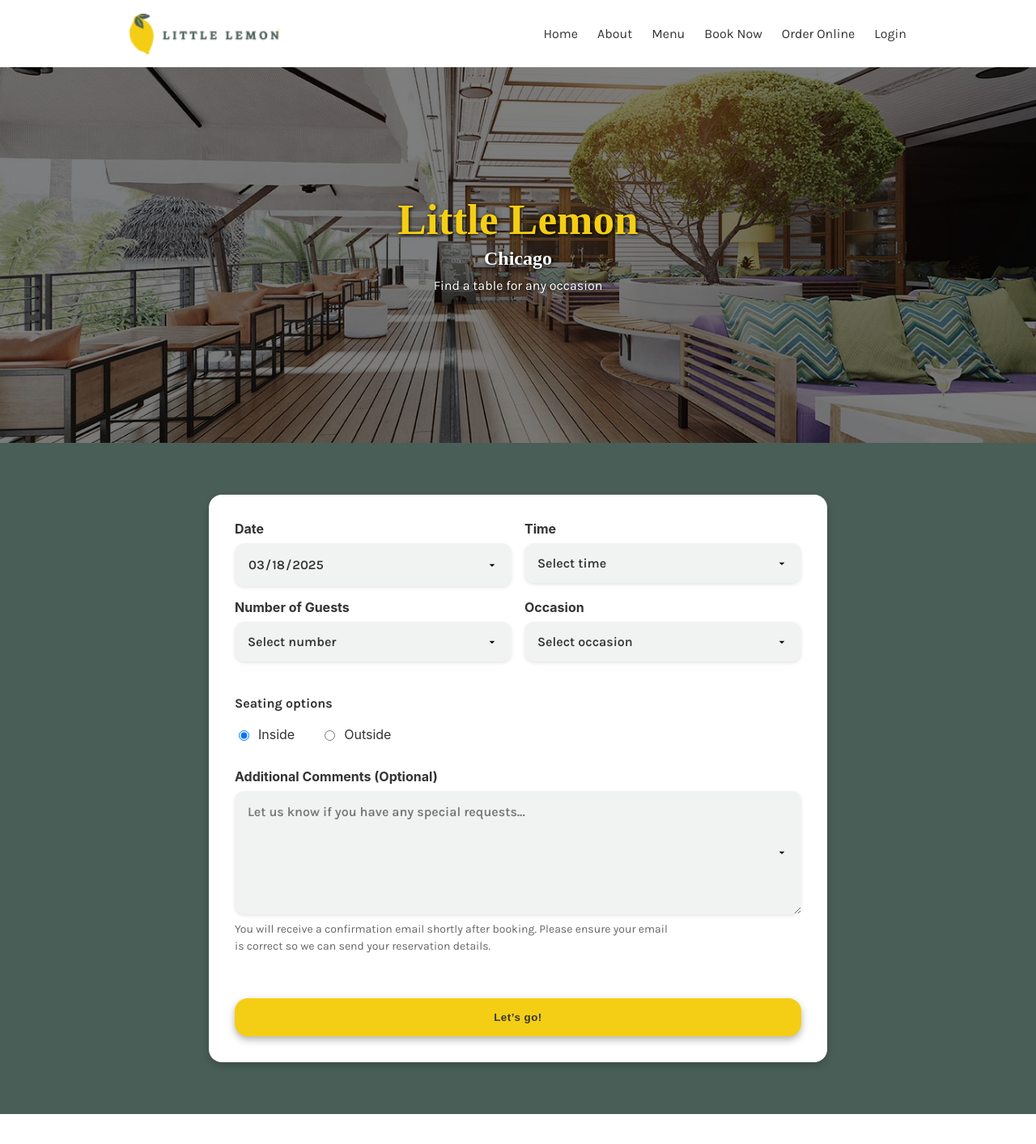
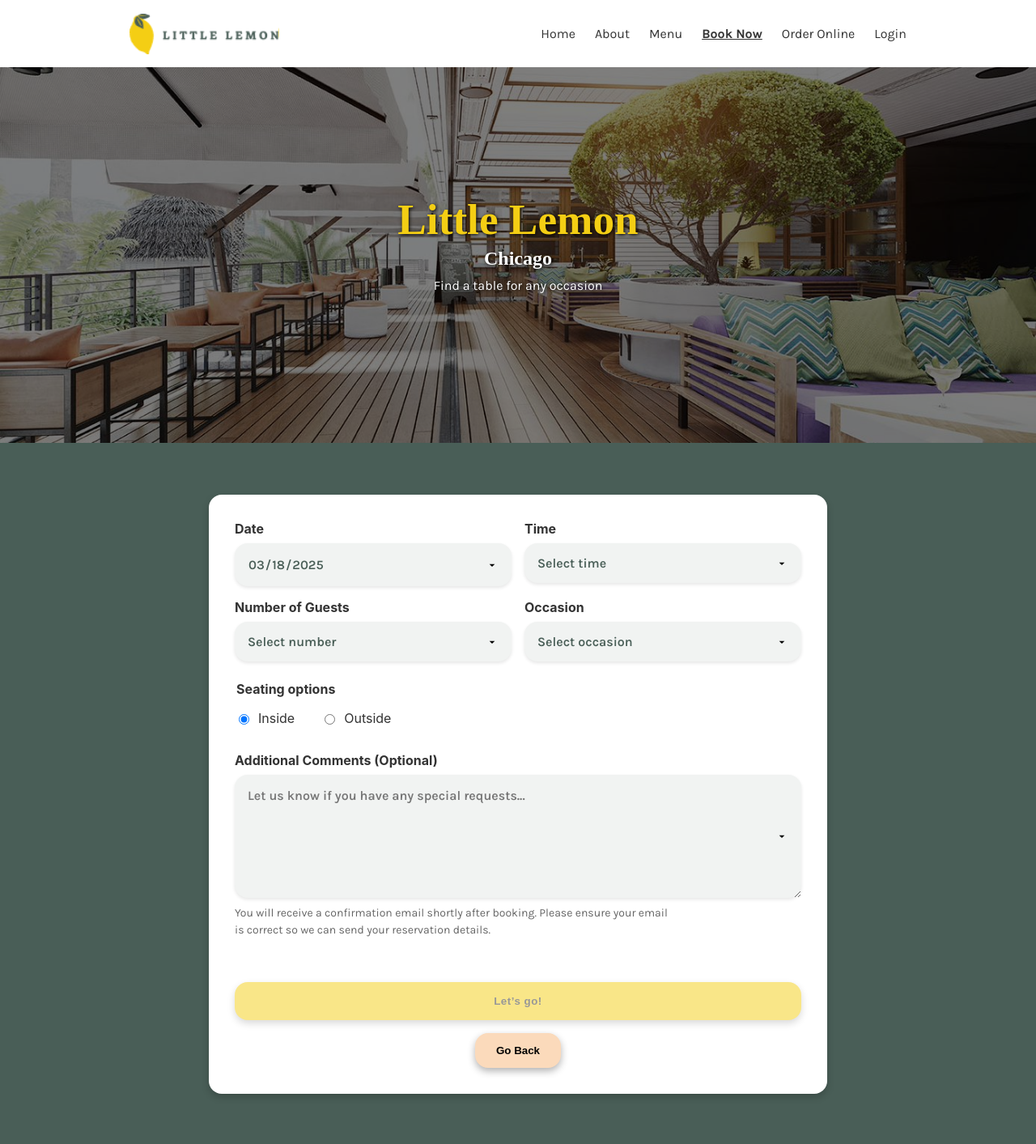
Before and after one commit to MAla-Ketola/Little-Lemon, a React (Create React App) app: page /booking in a window 1280 px wide. Shown: the top 1413 px of the page at 81% size. Built offline with nearby package versions, Linux system fonts and the light colour scheme; a web font is replaced by a local one.

Commit message:
errors messaging is clearer on booking form, added a go back button on booking form, confirm cancellation button if user cancels booking

```diff
--- a/src/components/Header.js
+++ b/src/components/Header.js
@@ -5,7 +5,7 @@ function Header() {
     return (
         <header>
             <div className="container">
-                <img src="images/Logo .png" alt="Little Lemon Logo" className="logo"/>
+                <img src="/images/Logo.png" alt="Little Lemon Logo" className="logo"/>
                 <Nav/>
             </div>
         </header>
--- a/src/components/Hero.js
+++ b/src/components/Hero.js
@@ -29,7 +29,7 @@ function Hero() {
                      <motion.h2 variants={fadeIn}>Chicago</motion.h2>
                      <motion.p variants={fadeIn}>Find a table for any occasion</motion.p>
                         <Link to="/booking">
-                            <button className="cta-button">Book Now</button>
+                            <button className="cta-button" aria-label="On Click">Book Now</button>
                         </Link>
                     </motion.div>
                 <img src="images/restauranfood1.jpg" alt="Hero img" className="hero-image"/>
--- a/src/components/Nav.js
+++ b/src/components/Nav.js
@@ -1,5 +1,6 @@
 import React, { useState } from "react";
 import { Link } from 'react-router-dom';
+import { NavLink } from "react-router-dom";
 import { HiMenu, HiX } from 'react-icons/hi';
 
 function Nav() {
@@ -12,32 +13,96 @@ function Nav() {
     return (
       <>
         <nav>
-                <button className="hamburger" onClick={() => setMenuOpen(true)}>
-                    <HiMenu />
+          <button
+          className="hamburger"
+          aria-label="Open navigation menu"
+          onClick={() => setMenuOpen(true)}>
+            <HiMenu aria-hidden="true"/>
           </button>
 
-                <ul className={`nav-list ${menuOpen ? 'show' : ''}`}>
+          <ul className={`nav-list ${menuOpen ? "show" : ""}`}>
             {/* Close Icon */}
-                    <button className="nav-close" onClick={() => setMenuOpen(false)}>
-                        <HiX />
+            <button
+            className="nav-close"
+            aria-label="Close navigation menu"
+            onClick={() => setMenuOpen(false)}>
+              <HiX aria-hidden="true"/>
             </button>
 
-                    <li><Link to="/" onClick={handleLinkClick}>Home</Link></li>
-                    <li><Link to="/about" onClick={handleLinkClick}>About</Link></li>
-                    <li><Link to="/menu" onClick={handleLinkClick}>Menu</Link></li>
-                    <li><Link to="/booking" onClick={handleLinkClick}>Book Now</Link></li>
-                    <li><Link to="/order" onClick={handleLinkClick}>Order Online</Link></li>
-                    <li><Link to="/login" onClick={handleLinkClick}>Login</Link></li>
+            <li>
+              <NavLink
+                to="/"
+                onClick={handleLinkClick}
+                className={({ isActive }) =>
+                  isActive ? "active-nav-link" : undefined
+                }
+              >
+                Home
+              </NavLink>
+            </li>
+            <li>
+              <NavLink
+                to="/about"
+                className={({ isActive }) =>
+                  isActive ? "active-nav-link" : undefined
+                }
+                onClick={handleLinkClick}
+              >
+                About
+              </NavLink>
+            </li>
+            <li>
+              <NavLink
+                to="/menu"
+                className={({ isActive }) =>
+                  isActive ? "active-nav-link" : undefined
+                }
+                onClick={handleLinkClick}
+              >
+                Menu
+              </NavLink>
+            </li>
+            <li>
+              <NavLink
+                to="/booking"
+                className={({ isActive }) =>
+                  isActive ? "active-nav-link" : undefined
+                }
+                onClick={handleLinkClick}
+              >
+                Book Now
+              </NavLink>
+            </li>
+            <li>
+              <NavLink
+                to="/order"
+                className={({ isActive }) =>
+                  isActive ? "active-nav-link" : undefined
+                }
+                onClick={handleLinkClick}
+              >
+                Order Online
+              </NavLink>
+            </li>
+            <li>
+              <NavLink
+                to="/login"
+                className={({ isActive }) =>
+                  isActive ? "active-nav-link" : undefined
+                }
+                onClick={handleLinkClick}
+              >
+                Login
+              </NavLink>
+            </li>
           </ul>
           <div
-                    className={`overlay ${menuOpen ? 'show' : ''}`}
-                    onClick={() => setMenuOpen(false)}/>
+            className={`overlay ${menuOpen ? "show" : ""}`}
+            onClick={() => setMenuOpen(false)}
+          />
         </nav>
       </>
-
-
-
-    )
+    );
 }
 
 export default Nav;
--- a/src/components/Specials.js
+++ b/src/components/Specials.js
@@ -6,7 +6,7 @@ function Specials() {
         <div className="container">
         <div className="specials-header">
           <h2>This week's specials!</h2>
-          <button className="cta-button">Online Menu</button>
+          <button className="cta-button" aria-label="On Click">Online Menu</button>
         </div>
         <div className="specials-cards">
           {/* Special 1 */}
--- a/src/homepage.css
+++ b/src/homepage.css
@@ -52,6 +52,11 @@ header .container {
   display: flex;
   gap: 1.5rem;
   list-style: none;
+}
+
+.nav-list .active-nav-link {
+  text-decoration: underline;
+  font-weight: bold;
 }
 
 .nav-list a {
--- a/src/pages/bookingForm.js
+++ b/src/pages/bookingForm.js
@@ -1,25 +1,69 @@
-import React, { useState, useEffect } from 'react';
-import './bookingpage.css';
+import React, { useState, useEffect, useRef } from "react";
+import { useNavigate } from "react-router-dom";
+import "./bookingpage.css";
 
-function BookingForm({ availableTimes, dispatch, submitForm, bookings, initialBooking = {} }) {
+function BookingForm({
+  availableTimes,
+  dispatch,
+  submitForm,
+  bookings,
+  initialBooking = {},
+}) {
   // Compute today's date string in YYYY-MM_DD format
-  const todayString = new Date().toISOString().split('T')[0];
+  const todayString = new Date().toISOString().split("T")[0];
   const otherBookings = bookings.filter((b) => b.id !== initialBooking.id);
 
   // 1) Local state for all form fields except availableTimes
   const [date, setDate] = useState(initialBooking.date || todayString);
-  const [time, setTime] = useState(initialBooking.time || '');
-  const [guests, setGuests] = useState(initialBooking.guests || '');
-  const [occasion, setOccasion] = useState(initialBooking.occasion || '');
-  const [seating, setSeating] = useState(initialBooking.seating || 'inside');
-  const [comments, setComments] = useState(initialBooking.comments || '');
+  const [time, setTime] = useState(initialBooking.time || "");
+  const [guests, setGuests] = useState(initialBooking.guests || "");
+  const [occasion, setOccasion] = useState(initialBooking.occasion || "");
+  const [seating, setSeating] = useState(initialBooking.seating || "inside");
+  const [comments, setComments] = useState(initialBooking.comments || "");
 
-    // Dispatch initial load of times for today's date
+  const formRef = useRef(null);
+  const dateRef = useRef();
+  const timeRef = useRef();
+  const guestsRef = useRef();
+  const occasionRef = useRef();
+  const [isValid, setIsValid] = useState(false);
+
+  const navigate = useNavigate();
+
+  const [touched, setTouched] = useState({
+    date: false,
+    time: false,
+    guests: false,
+    occasion: false,
+  });
+
+  const errors = {};
+  if (!date)     errors.date     = "Please select a reservation date.";
+  if (!time)     errors.time     = "Please choose a time slot.";
+  if (!guests)   errors.guests   = "Please select the number of guests.";
+  if (!occasion) errors.occasion = "Please pick an occasion.";
+
+
+  // Dispatch initial load of times for today's date
   useEffect(() => {
-    dispatch({ type: 'UPDATE_TIMES', date: new Date(date), existingBookings: otherBookings });
+    dispatch({
+      type: "UPDATE_TIMES",
+      date: new Date(date),
+      existingBookings: otherBookings,
+    });
   }, []);
 
-    // on date-change:
+  useEffect(() => {
+    if(formRef.current) {
+      setIsValid(formRef.current.checkValidity());
+    }
+  }, [date, time, guests, occasion, seating]);
+
+  const handleBlur = (field) => () => {
+    setTouched(prev => ({ ...prev, [field]: true }));
+  };
+
+  // on date-change:
   const handleDateChange = (e) => {
     const newDateString = e.target.value;
     setDate(newDateString);
@@ -31,8 +75,22 @@ function BookingForm({ availableTimes, dispatch, submitForm, bookings, initialBo
     });
   };
 
-const handleSubmit = (e) => {
+  const handleSubmit = (e) => {
     e.preventDefault();
+    setTouched({ date: true, time: true, guests: true, occasion: true });
+
+    if (!isValid) {
+      if (errors.date) {
+        dateRef.current.focus();
+      } else if (errors.time) {
+        timeRef.current.focus();
+      } else if (errors.guests) {
+        guestsRef.current.focus();
+      } else if (errors.occasion) {
+        occasionRef.current.focus();
+      }
+      return;
+    }
 
     // include `id` so submitForm knows if it should update vs. add
     const formData = {
@@ -47,24 +105,49 @@ const handleSubmit = (e) => {
 
     const ok = submitForm(formData);
     if (!ok) {
-      alert('Sorry, we couldn’t complete your booking. Please try again.');
+      alert("Sorry, we couldn’t complete your booking. Please try again.");
     }
   };
 
+  const handleReset = () => {
+    setDate(initialBooking.date || todayString);
+    setTime(initialBooking.time || "");
+    setGuests(initialBooking.guests || "");
+    setOccasion(initialBooking.occasion || "");
+    setSeating(initialBooking.seating || "inside");
+    setComments(initialBooking.comments || "");
+
+    dispatch({
+      type: "UPDATE_TIMES",
+      date: new Date(initialBooking.date || todayString),
+      existingBookings: otherBookings,
+    });
+    setTouched({ date: false, time: false, guests: false, occasion: false });
+  };
+
   return (
-    <form className="booking-form" onSubmit={handleSubmit}>
+    <form ref={formRef} className="booking-form" onSubmit={handleSubmit}>
       <div className="booking-grid">
         {/* --- Date */}
         <div className="form-group">
           <label htmlFor="res-date">Date</label>
           <input
-             type="date"
+            type="date"
             id="res-date"
             name="res-date"
             value={date}
             onChange={handleDateChange}
             required
+            min={todayString}
+            ref={dateRef}
+            className={touched.date && errors.date ? "error-field" : ""}
+            onBlur={handleBlur("date")}
           />
+          {touched.date && errors.date && (
+            <label htmlFor="res-date" className="error" tabIndex={0}>
+              {errors.date}
+            </label>
+          )}
         </div>
 
         {/* --- Time field: options come from props.availableTimes --- */}
@@ -75,7 +158,10 @@ const handleSubmit = (e) => {
             name="res-time"
             value={time}
             onChange={(e) => setTime(e.target.value)}
+            onBlur={handleBlur("time")}
             required
+            className={touched.time && errors.time ? "error-field" : ""}
+            ref={timeRef}
           >
             <option value="" disabled hidden>
               Select time
@@ -86,6 +172,11 @@ const handleSubmit = (e) => {
               </option>
             ))}
           </select>
+          {touched.time && errors.time && (
+            <label htmlFor="res-time" className="error" tabIndex={0}>
+              {errors.time}
+            </label>
+          )}
         </div>
 
         {/* --- Number of guests --- */}
@@ -96,7 +187,10 @@ const handleSubmit = (e) => {
             name="guests"
             value={guests}
             onChange={(e) => setGuests(e.target.value)}
+            onBlur={handleBlur("guests")}
             required
+            className={touched.guests && errors.guests ? "error-field" : ""}
+            ref={guestsRef}
           >
             <option value="" disabled hidden>
               Select number
@@ -107,6 +201,11 @@ const handleSubmit = (e) => {
               </option>
             ))}
           </select>
+          {touched.guests && errors.guests && (
+            <label htmlFor="res-guests" className="error" tabIndex={0}>
+              {errors.guests}
+            </label>
+          )}
         </div>
 
         {/* --- Occasion field --- */}
@@ -117,7 +216,10 @@ const handleSubmit = (e) => {
             name="occasion"
             value={occasion}
             onChange={(e) => setOccasion(e.target.value)}
+            onBlur={handleBlur("occasion")}
             required
+            className={touched.occasion && errors.occasion ? "error-field" : ""}
+            ref={occasionRef}
           >
             <option value="" disabled hidden>
               Select occasion
@@ -125,13 +227,22 @@ const handleSubmit = (e) => {
             <option value="Birthday">Birthday</option>
             <option value="Anniversary">Anniversary</option>
           </select>
+          {touched.occasion && errors.occasion && (
+            <label htmlFor="res-occasion" className="error" tabIndex={0}>
+              {errors.occasion}
+            </label>
+          )}
         </div>
       </div>
 
       {/* --- Seating options --- */}
-      <div className="form-group">
-        <p className="label">Seating options</p>
-        <div className="radio-group">
+      <fieldset className="form-group">
+        <legend className="label">Seating options</legend>
+        <div
+          className="radio-group"
+          role="radiogroup"
+          aria-label="Seating options"
+        >
           <label>
             <input
               type="radio"
@@ -153,7 +264,7 @@ const handleSubmit = (e) => {
             Outside
           </label>
         </div>
-      </div>
+      </fieldset>
 
       {/* --- Additional Comments --- */}
       <div className="form-group">
@@ -173,8 +284,25 @@ const handleSubmit = (e) => {
       </p>
 
       <div className="button-wrapper">
-        <button type="submit" className="cta-button full-width">
+        <button
+          type="button"
+          onClick={handleSubmit}
+          aria-label="On Click"
+          className={`cta-button full-width ${!isValid ? "disabled" : ""}`}
+        >
           Let’s go!
+        </button>
+
+        {/*<button type="button" className="reset-button" onClick={handleReset}>
+          Reset
+        </button>*/}
+
+        <button
+          type="button"
+          className="cancel-button"
+          onClick={() => navigate("/")}
+        >
+          Go Back
         </button>
       </div>
     </form>
--- a/src/pages/bookingpage.css
+++ b/src/pages/bookingpage.css
@@ -10,7 +10,7 @@
   margin: 0 auto;
   padding: 2rem;
   border-radius: 16px;
-    box-shadow: 0 4px 10px rgba(0,0,0,0.2);
+  box-shadow: 0 4px 10px rgba(0, 0, 0, 0.2);
 }
 
 .booking-form {
@@ -54,11 +54,11 @@
   -moz-appearance: none;
   background-color: #f1f3f2;
   border: none;
-    border-radius: 12px;
+  border-radius: 16px;
   padding: 1rem;
   font-size: 1rem;
   font-weight: 600;
-    color: #333;
+  color:#495E57;
   font-family: "Karla", sans-serif;
   cursor: pointer;
   box-shadow: 0 2px 4px rgba(0, 0, 0, 0.1);
@@ -69,7 +69,15 @@
 }
 
 input[type="date"]::-webkit-calendar-picker-indicator {
-    opacity: 0; /* hide default calendar icon */
+  opacity: 0;
+  /* hide default calendar icon */
+}
+
+select:focus,
+input[type="date"]:focus,
+textarea:focus {
+  outline: 2px solid #495E57;    /* your brand color */
+          /* space between element and ring */
 }
 
 textarea {
@@ -78,6 +86,12 @@
 }
 
 /* Radio buttons for seating options */
+fieldset {
+border: none;
+margin: 0;
+padding: 0;
+}
+
 .radio-group {
   display: flex;
   gap: 2rem;
@@ -95,11 +109,48 @@
 
 .button-wrapper {
   display: flex;
+  gap: 1rem;
   justify-content: center;
-    text-decoration: none;
-    width: 100%;
+  flex-wrap: wrap;
 }
 
 .cta-button.full-width {
   width: 100%;
 }
+
+.disabled {
+  opacity: 0.5;
+  cursor: not-allowed;
+}
+
+.reset-button,
+.cancel-button {
+  padding: 0.75rem 1.5rem;
+  border-radius: 16px;
+  border: 2px solid #FBDABB;
+  font-weight: bold;
+  cursor: pointer;
+  transition: background 0.2s;
+  background-color: #FBDABB;
+  box-shadow: 0px 4px 10px rgba(0, 0, 0, 0.3);
+}
+
+.reset-button:hover,
+.cancel-button:hover {
+  background-color: #EE9972;
+  border: 2px solid #EE9972;
+}
+
+.error {
+  padding-top: 1rem;
+  padding-left: 0.25rem;
+  color: #e74c3c;
+  font-size: 0.875rem;
+  font-weight: normal;
+}
+
+.error-field {
+  border: 2px solid #e74c3c;
+  border-radius: 16px;
+  transition: box-shadow 0.2s ease;
+}
--- a/src/pages/confirmationPage.css
+++ b/src/pages/confirmationPage.css
@@ -93,3 +93,27 @@
     gap: 1rem;
     margin-top: 2rem;
   }
+
+  .confirmation-actions,
+  .button-wrapper {
+    text-decoration: none;
+  }
+
+  .confirm-overlay {
+  position: fixed;
+  inset: 0;
+  background: rgba(0,0,0,0.5);
+  display: flex;
+  align-items: center;
+  justify-content: center;
+}
+.confirm-box {
+  background: white;
+  padding: 2rem;
+  border-radius: 8px;
+  text-align: center;
+  box-shadow: 0 4px 12px rgba(0,0,0,0.25);
+}
+.confirm-box button {
+  margin: 0 0.5rem;
+}
```
Also changed, not shown: src/components/Footer.js (+13 -4 lines), src/components/starRating.js (+5 -2 lines), src/pages/confirmationPage.js (+55 -12 lines), public/images/Logo.png (renamed from public/images/Logo .png), public/manifest.json, 1 other file (tests, documents, lock files or other folders). Lines whose indentation alone changed are shown as unchanged.
